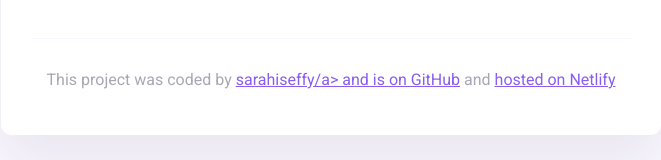
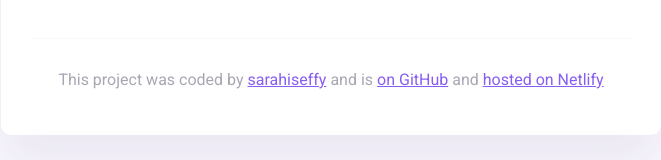
Before and after one commit to sarahiseffy/Weather-app, a website built with Parcel: page index.html in a window 1280 px wide. Shown: the part 325-485 px from the top of the page, without its empty margins (309-970 px from the left). Built offline with nearby package versions, Linux system fonts and the light colour scheme.

Commit message:
Update index.html

```diff
--- a/index.html
+++ b/index.html
@@ -40,7 +40,7 @@
         <footer>
             <p>
                 This project was coded by
-                <a href="https://github.com/sarahiseffy" target="_blank">sarahiseffy/a> and is
+                <a href="https://github.com/sarahiseffy" target="_blank">sarahiseffy</a> and is
                     <a href="https://github.com/sarahiseffy/Weather-app" target="_blank"> on GitHub</a> and
                     <a href="https://sage-monstera-41871f.netlify.app" target="_blank">hosted on Netlify</a>
             </p>
```
